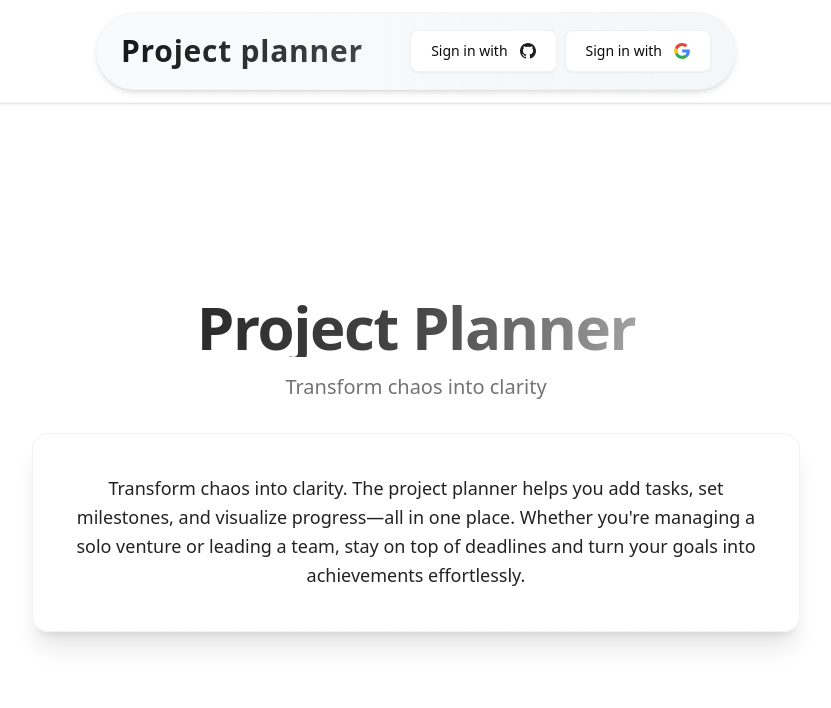
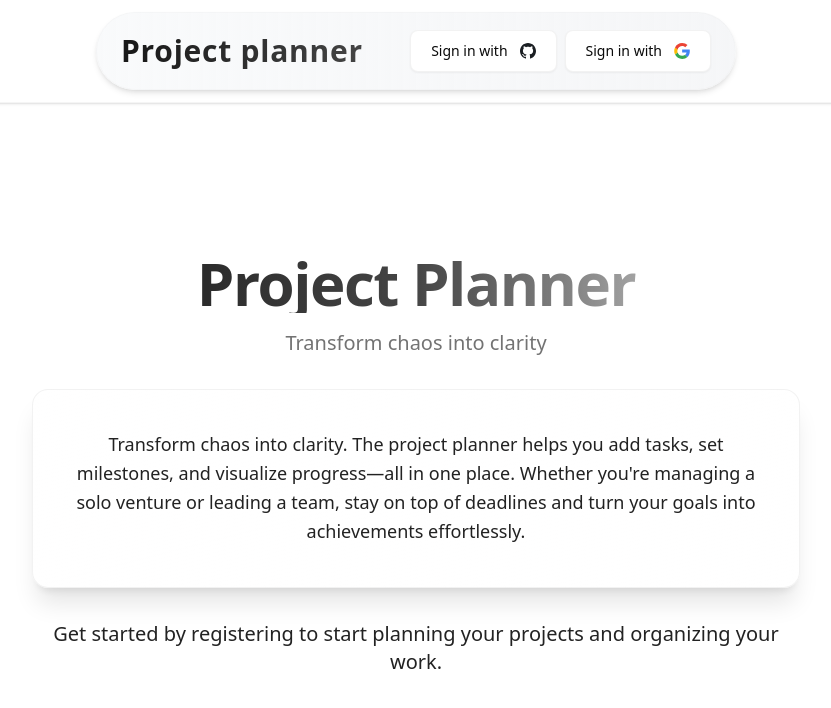
Before and after one commit to imharsha02/project-planner-final, a Next.js app: page / in a window 1280 px wide. Shown: the top 708 px of the page, without its empty margins (224-1055 px from the left). Built offline with nearby package versions, Linux system fonts and the light colour scheme; no server answers.

Commit message:
Added text in place of the button

```diff
--- a/app/page.tsx
+++ b/app/page.tsx
@@ -51,6 +51,25 @@ const Page = () => {
           </TypographyP>
         </motion.div>
 
+        {!isAuthenticated && (
+          <motion.div
+            initial={{ opacity: 0, y: 20 }}
+            animate={{ opacity: 1, y: 0 }}
+            transition={{ delay: 0.8, duration: 0.5 }}
+            className="w-full mx-auto text-center space-y-3 sm:space-y-4"
+          >
+            <motion.p
+              initial={{ opacity: 0 }}
+              animate={{ opacity: 1 }}
+              transition={{ delay: 1, duration: 0.5 }}
+              className="text-base sm:text-lg md:text-xl font-medium text-foreground/90"
+            >
+              Get started by registering to start planning your projects and
+              organizing your work.
+            </motion.p>
+          </motion.div>
+        )}
+
         {isAuthenticated && (
           <motion.div
             initial={{ opacity: 0, y: 20 }}
```
